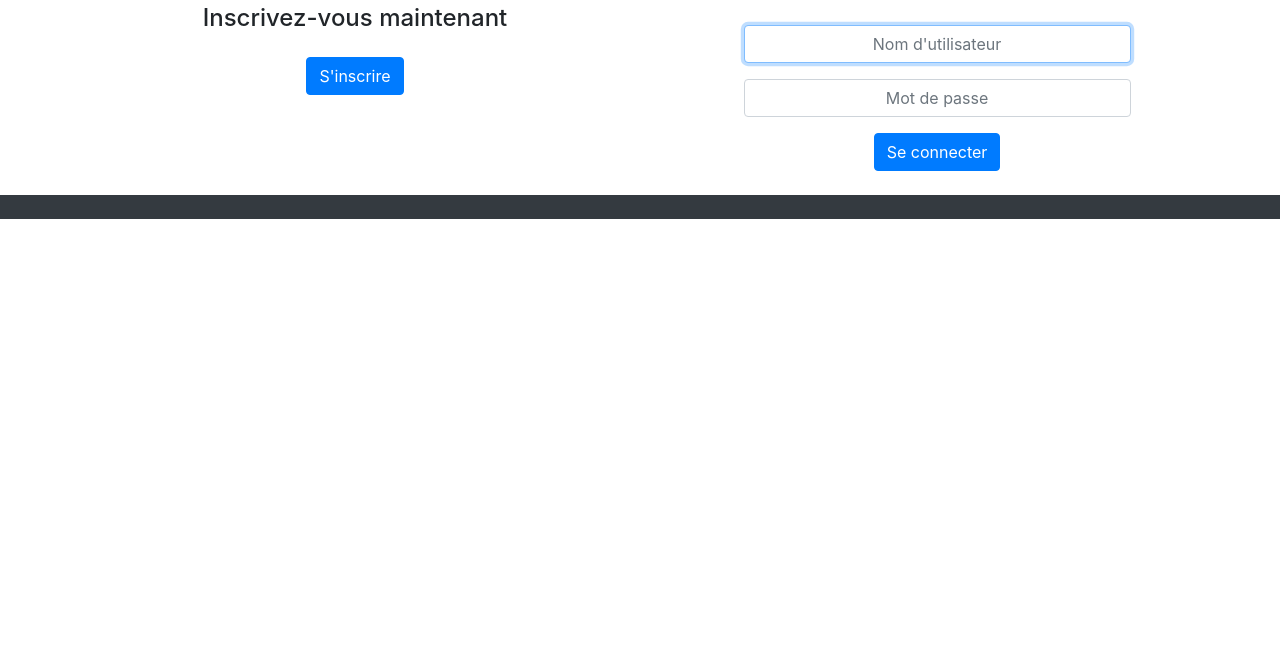
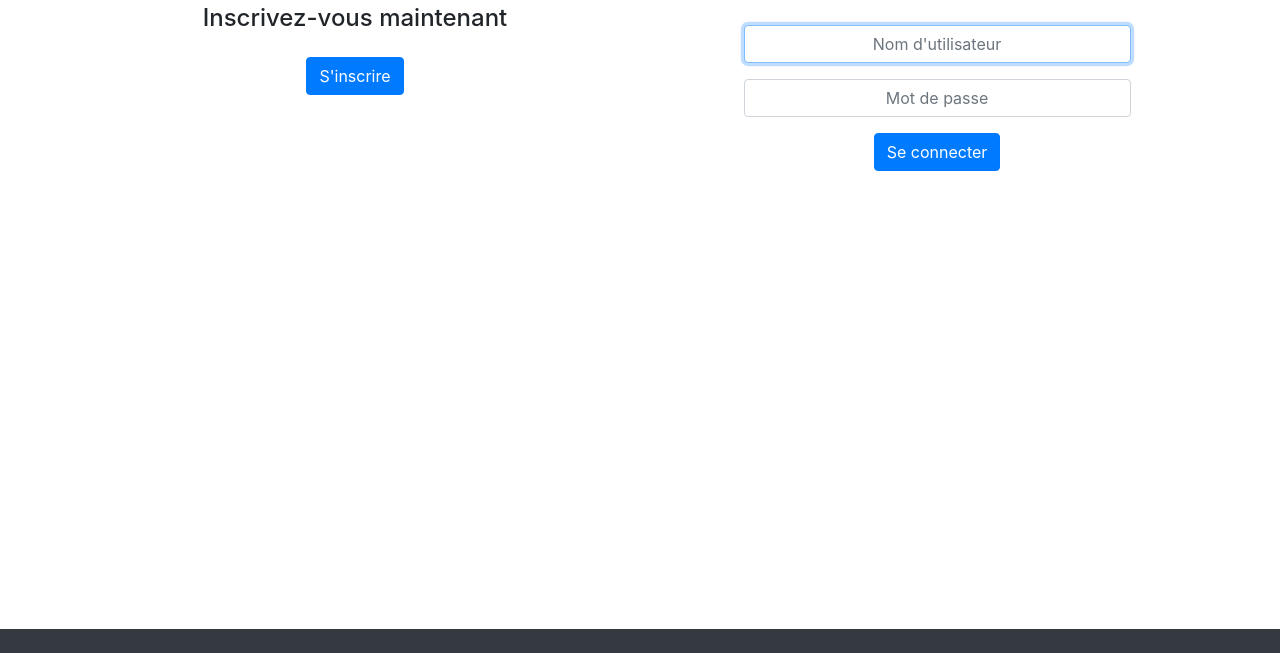
Before and after one commit to Aura974/P9_ducap_aurore, a Django app: page / in a window 1280 px wide. Shown: the part 147-800 px from the top of the page. Run offline with Django 4.2, Linux system fonts and the light colour scheme.

Commit message:
Footer and misc

```diff
--- a/litreview/authentication/templates/authentication/login.html
+++ b/litreview/authentication/templates/authentication/login.html
@@ -1,7 +1,7 @@
 {% extends "base.html" %}
 {% block content %}
 
-    <div class="container-fluid">
+<div class="container">
     <div class="row">
         <div class="col">
             {% if form.errors %}
--- a/litreview/followers/templates/followers/follow_users.html
+++ b/litreview/followers/templates/followers/follow_users.html
@@ -75,5 +75,7 @@
                 </table>
             </div>
         </div>
+    </div>
+</div>
 
 {% endblock content %}
--- a/litreview/litreview/urls.py
+++ b/litreview/litreview/urls.py
@@ -20,8 +20,6 @@ from django.conf.urls.static import static
 from django.contrib.auth.views import (
     LoginView,
     LogoutView,
-    PasswordChangeView,
-    PasswordChangeDoneView,
 )
 import feeds.views as feeds
 import authentication.views as auth
@@ -39,12 +37,6 @@ urlpatterns = [
         redirect_authenticated_user=True
     ), name="login"),
     path("logout/", LogoutView.as_view(next_page="login"), name="logout"),
-    path("password_change/", PasswordChangeView.as_view(
-        template_name="authentication/password_change.html"
-    ), name="password-change"),
-    path("password_change_done/", PasswordChangeDoneView.as_view(
-        template_name="authentication/password_change_done.html"
-    ), name="password-change-done"),
     path("signup/", auth.signup_page, name="signup"),
     path("create_ticket/", feeds.create_ticket, name="create_ticket"),
     path("create_review/", feeds.create_review, name="create_review"),
--- a/litreview/templates/base.html
+++ b/litreview/templates/base.html
@@ -49,16 +49,20 @@
         {% block content %}{% endblock content %}
     </div>
 
-    <div class="bg-dark">
-        <div class="container">
-            <div class="row mt-4">
-                <div class="col">
-                    <br>
+    <br>
+    <br>
+
+    <footer class="fixed-bottom">
+        <div class="bg-dark">
+            <div class="container">
+                <div class="row">
+                    <div class="col">
+                        <br>
+                    </div>
                 </div>
             </div>
         </div>
-    </div>
-</div>
+    </footer>
 
     <script src="https://cdn.jsdelivr.net/npm/jquery@3.5.1/dist/jquery.slim.min.js" integrity="sha384-DfXdz2htPH0lsSSs5nCTpuj/zy4C+OGpamoFVy38MVBnE+IbbVYUew+OrCXaRkfj" crossorigin="anonymous"></script>
     <script src="https://cdn.jsdelivr.net/npm/bootstrap@4.6.1/dist/js/bootstrap.bundle.min.js" integrity="sha384-fQybjgWLrvvRgtW6bFlB7jaZrFsaBXjsOMm/tB9LTS58ONXgqbR9W8oWht/amnpF" crossorigin="anonymous"></script>
```
Also changed, not shown: litreview/authentication/templates/authentication/password_change.html (deleted, +0 -14 lines), litreview/authentication/templates/authentication/password_change_done.html (deleted, +0 -10 lines), litreview/db.sqlite3. Lines whose indentation alone changed are shown as unchanged.
